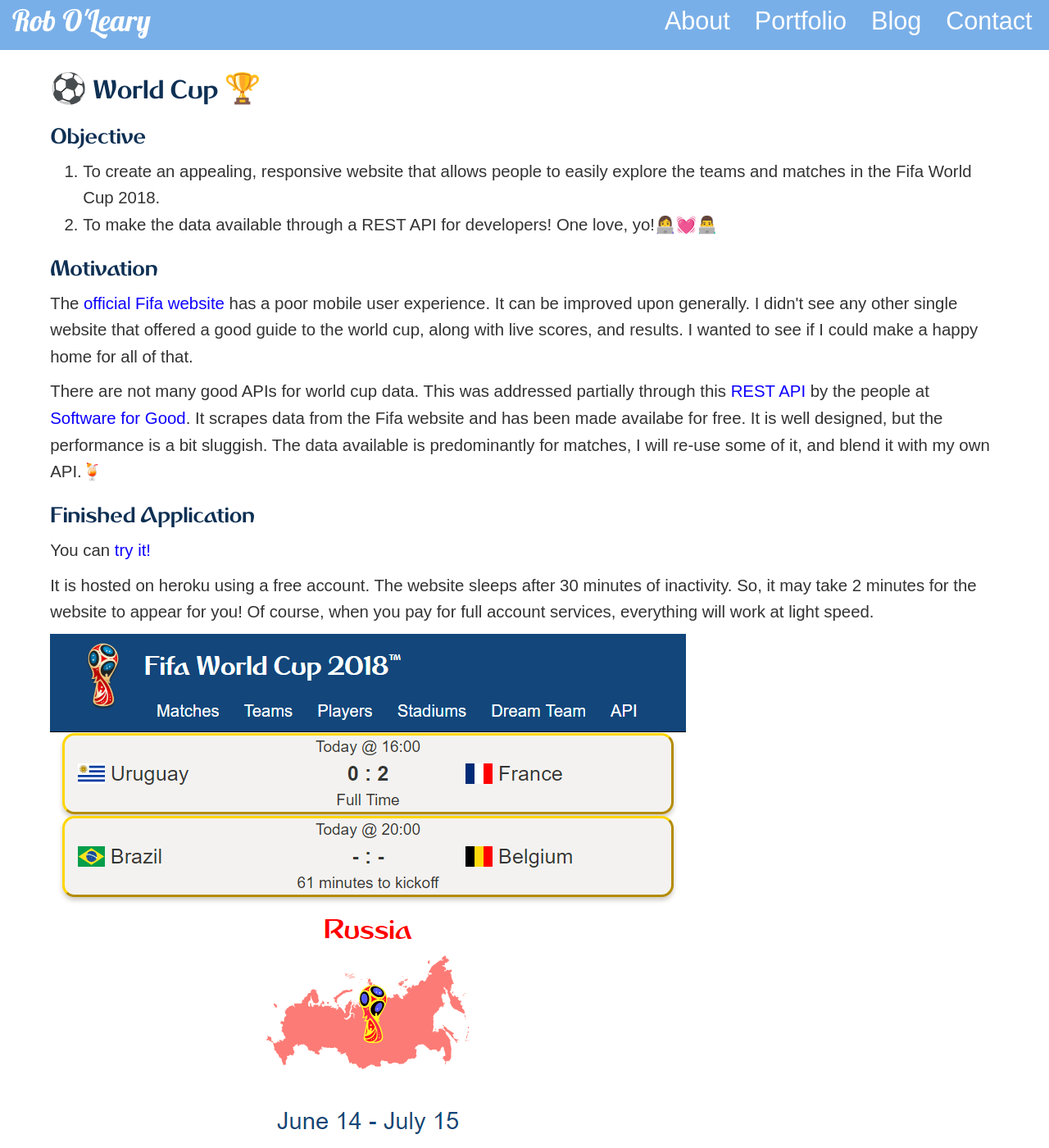
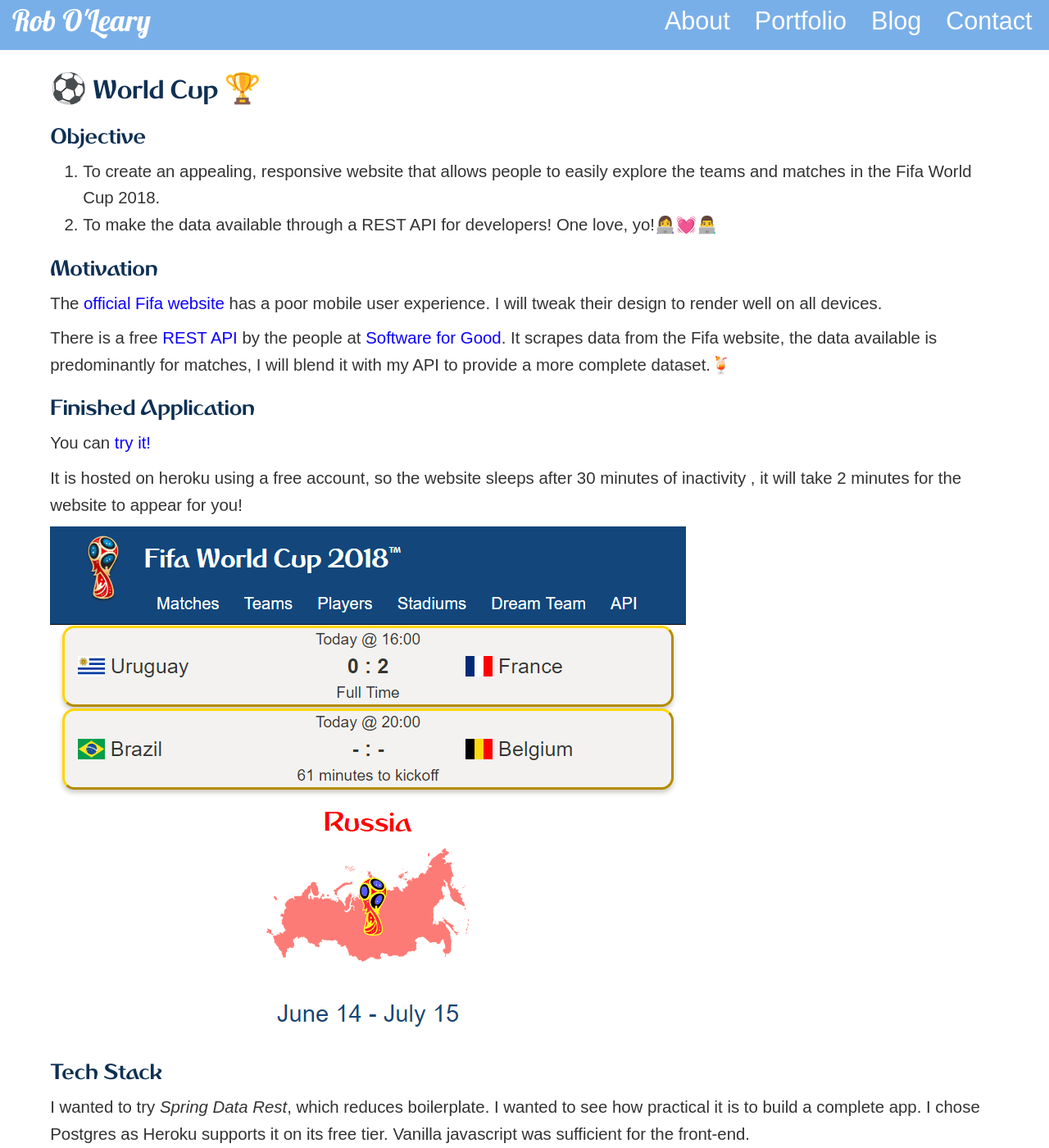
Before and after one commit to robole/robole.github.io, a Jekyll site: the page built from _pages/worldcup.html, in a window 1280 px wide and 1400 px high. Shown: the whole window at 82% size. Built offline with Jekyll 4.4.1, drawn with Linux system fonts in a browser that asks for light colours; nearby versions of some CDN libraries; some of the changed text lies outside the part shown.

Commit message:
updated footer icons. updated world cup to focus on basic. added pic for java training.s

```diff
--- a/_includes/footer.html
+++ b/_includes/footer.html
@@ -7,21 +7,29 @@
    <div class="row">
      <div class="col-md-12">
        <p>If you are interested in collaborating or connecting, do not be shy. 🙂
-         You can send a message to
-         <a href="mailto:robjoeol@gmail.com">robjoeol@gmail.com</a>, or follow me
-           on the following platforms.
+         You can send a message to robjoeol@gmail.com. You can find me on the
+         networks below, and follow my latest exploits.
           <ul>
-            <li class="social">
-              <a href="{{ site.github }}">
+            <li>
+            <a href="/feed.xml" alt="Blog of Rob OLeary"
+            title="Subscribe to Rob's blog">
+            <i class="fa fa-rss-square"></i>
+          </a>
+        </li>
+            <li>
+              <a href="{{ site.github }}" alt="Github of Rob OLeary"
+              title="Follow Rob on Github">
               <i class="fab fa-github "></i></a>
            </li>
            <li class="social">
-          <a href="{{ site.codepen }}">
-            <i class="fab fa-codepen "></i>
+          <a href="{{ site.codepen }}" alt="Codepen of Rob OLeary"
+          title="Follow Rob on Codepen">
+            <i class="fab fa-codepen"></i>
           </a>
         </li>
-        <li class="social">
-          <a href="{{ site.linkedin }}">
+        <li>
+          <a href="{{ site.linkedin }}" alt="Linkedin of Rob OLeary"
+          title="Follow Rob on Linkedin">
             <i class="fab fa-linkedin "></i>
           </a>
         </li>
--- a/_pages/worldcup.html
+++ b/_pages/worldcup.html
@@ -15,30 +15,21 @@
 </ol>
 <h2 class="world-cup">Motivation</h2>
 <p>The <a href="https://www.fifa.com/worldcup/">official Fifa website</a>
-  has a poor mobile user experience. It can be improved upon generally. I
-  didn't see any other single website that offered a good guide to the world
-  cup, along with live scores, and results. I wanted to
-  see if I could make a happy home for all of that.</p>
-<p>There are not many good APIs for world cup data.<i class="em-svg em-unicorn_face"></i> This was addressed
-  partially through this <a href="https://worldcup.sfg.io/">REST
-    API</a> by the people at <a href="https://softwareforgood.com/soccer-good/">Software
-      for Good</a></i>. It scrapes data from the Fifa website and has been made availabe for
-    free. It is well designed, but the performance is a bit sluggish. The data
-    available is predominantly for matches, I will re-use some of it, and blend
-    it with my own API.🍹</p>
+  has a poor mobile user experience. I will tweak their design to render
+  well on all devices.</p>
+<p>There is a free <a href="https://worldcup.sfg.io/">REST API</a>
+  by the people at <a href="https://softwareforgood.com/soccer-good/">Software
+    for Good</a></i>. It scrapes data from the Fifa website, the data
+    available is predominantly for matches, I will blend it with my
+    API to provide a more complete dataset.🍹</p>
 <h2 class="world-cup">Finished Application</h2>
 <p>You can <a href="https://worldcup-nirvana.herokuapp.com/">try it!</a></p>
-<p>It is hosted on heroku using a free account. The website sleeps
-after 30 minutes of inactivity. <i class="em-svg em-female_zombie"
-></i> So, it may take 2 minutes for the website to appear for you! Of course,
-when you pay for full account services, everything
-will work at light speed.<i class="em-svg em-money_mouth_face"></i></p>
+<p>It is hosted on heroku using a free account, so the website sleeps
+after 30 minutes of inactivity <i class="em-svg em-female_zombie"
+></i>, it will take 2 minutes for the website to appear for you!</p>
 <img id="worldcup-home" src="/assets/img/portfolio/worldcup/homepage.png" alt="homepage"/>
-<h2 class="world-cup">Design</h2>
-<p>TODO: INCLUDE DESIGN LATER!</p>
-<h3 class="world-cup">Dream Team</h2>
-I made a prototype for making a dream team as I wanted to experiment with some variations
-of the layout to find a good balance between the style and functionality.
-<p data-height="1000" data-theme-id="dark" data-slug-hash="mKKKaP" data-default-tab="result" data-user="robjoeol" data-embed-version="2" data-pen-title="Team Manager World Cup 2018" class="codepen">See the Pen <a href="https://codepen.io/robjoeol/pen/mKKKaP/">Team Manager World Cup 2018</a> by rob (<a href="https://codepen.io/robjoeol">@robjoeol</a>) on <a href="https://codepen.io">CodePen</a>.</p>
-<script async src="https://static.codepen.io/assets/embed/ei.js"></script>
+<h2 class="world-cup">Tech Stack</h2>
+<p>I wanted to try <em>Spring Data Rest</em>, which reduces boilerplate. I wanted to see how
+practical it is to build a complete app. I chose Postgres as Heroku supports it
+on its free tier. Vanilla javascript was sufficient for the front-end.</p>
 </div>
--- a/assets/css/main.css
+++ b/assets/css/main.css
@@ -230,7 +230,7 @@
   font-size: calc(18px + .5vw);
 }
 
-.portfolio-item h3{
+.portfolio-item h3 i{
   color:orange;
   font-size: calc(25px + .5vw);
 }
@@ -361,19 +361,18 @@
 }
 
 #contact p {
+  color: white;
   padding: 1.75em 0 2em;
 }
 
 #contact h1{
+  color: white;
   padding-bottom: 1em;
-}
-
-#contact *{
-  color: white;
 }
 
 #contact a {
   text-decoration: none;
+  color: white;
 }
 
 #contact ul{
@@ -385,16 +384,28 @@
 
 #contact ul li{
   display:inline-block;
-  padding-right: 0.5em;
+  margin-right: 0.5em;
+  width:2em;
+  height:2em;
+  font-size:1.5em;
+  border-radius: 50%;
+  background:white;
 }
 
-#contact .social{
-  font-size: 2em;
+#contact .fa-linkedin{
+  color:blue;
+  padding:.5em .5em;
 }
 
-.footer-item{
-  font-size: 2em;
-  padding: 1em 1em;
+#contact .fa-rss-square{
+  color:orange;
+  padding:.3em .3em;
+  font-size:1.25em;
+}
+
+ #contact .fa-github, #contact .fa-codepen{
+  color:black;
+  padding:.5em .5em;
 }
 
 /* ### Blog ### */
@@ -523,8 +534,7 @@
   color: black;
 }
 
-/* portfolio: java training
-*/
+/* ### portfolio: java training ###*/
 .java-training-projects {
   display: grid;
   grid-template-columns: repeat(auto-fill, minmax(300px, 1fr) ) ;
@@ -532,6 +542,12 @@
   grid-auto-rows: minmax(300px, auto);
 }
 
+.java-class{
+  width:70%;
+  padding-bottom:1rem;
+}
+
+/* ### portfolio: world cup ###*/
 .world-cup{
   font-family: dusha_plusregular, verdana;
 }
```
Also changed, not shown: _pages/java-training.html (+5 -4 lines), assets/img/portfolio/java-training/redi.jpg (added), 1 other file.
